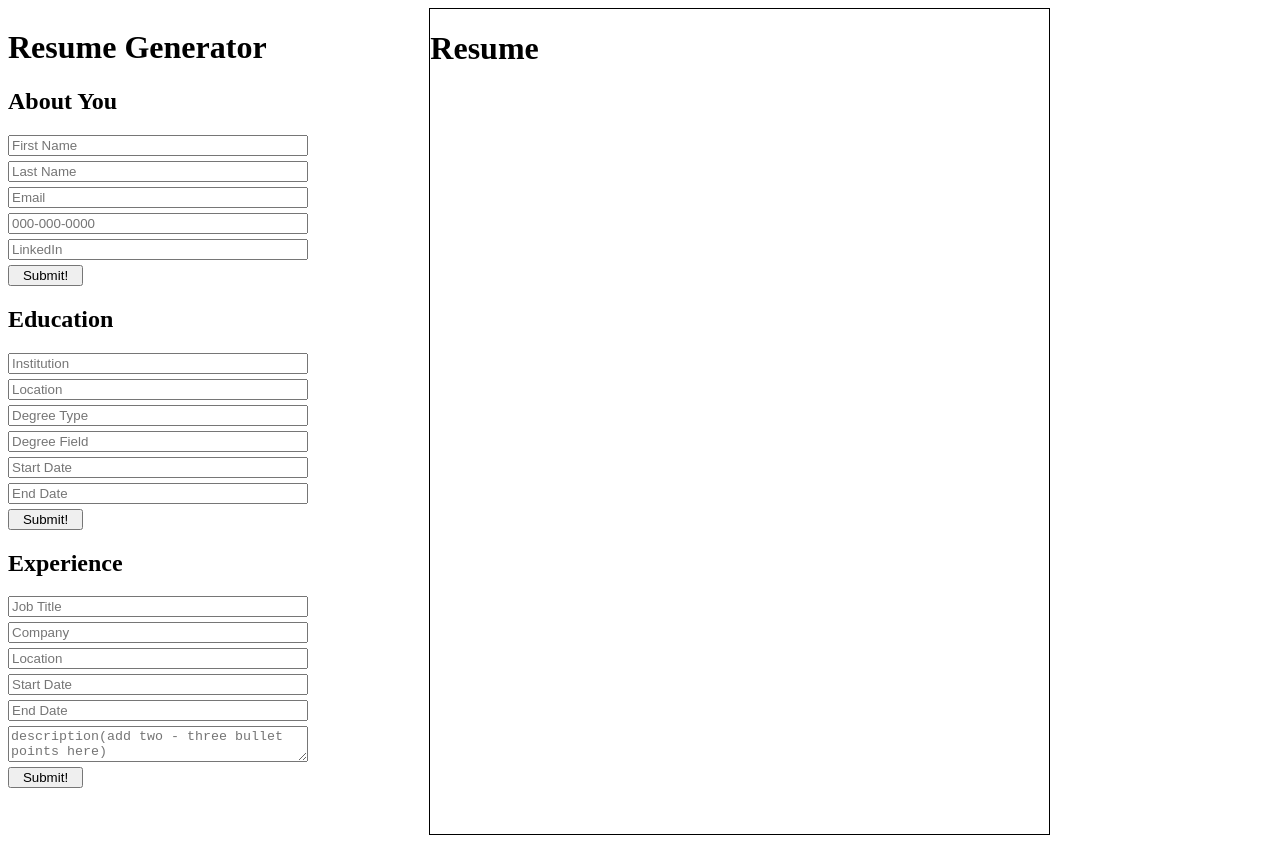
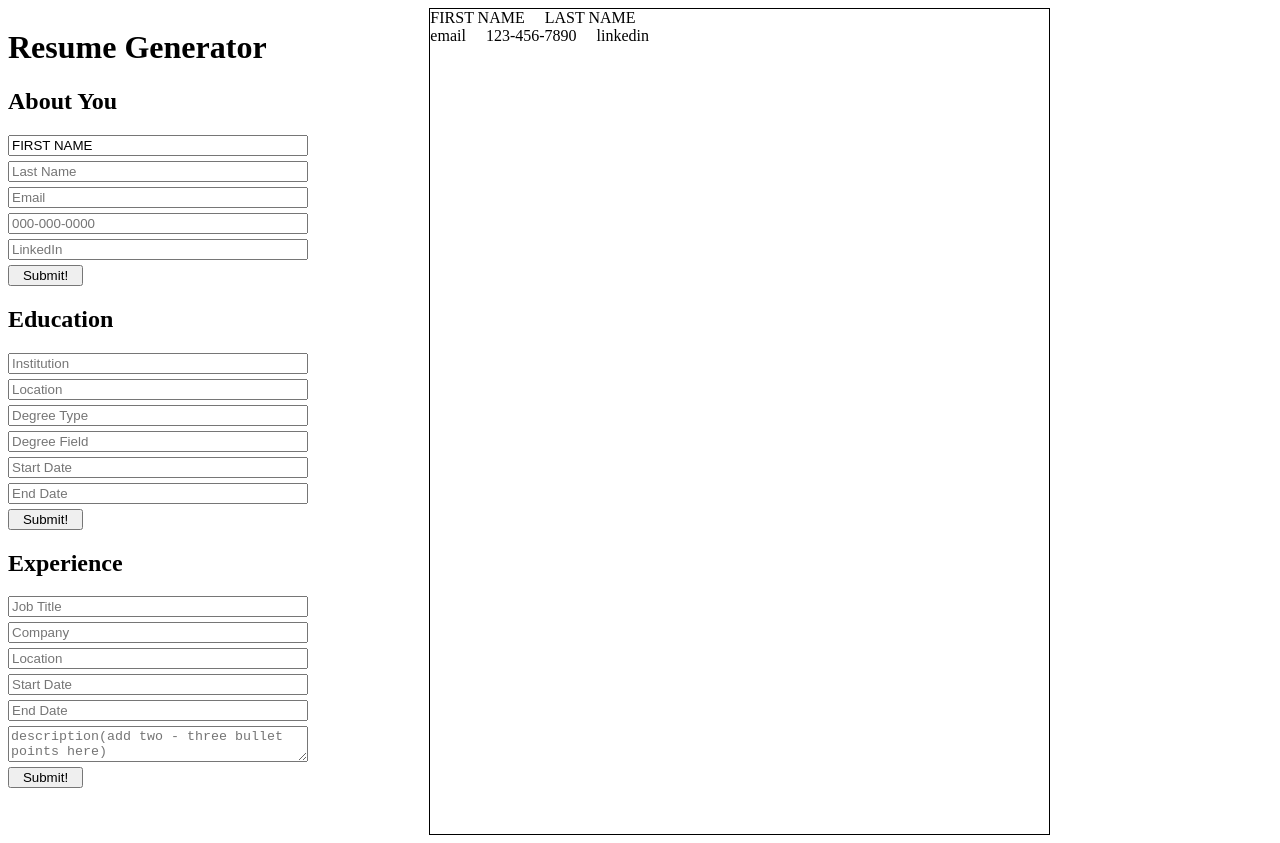
Before and after one commit to olvbrntly/resume-generator, a React (Create React App) app: page / in a window 1280 px wide. Built offline with nearby package versions, Linux system fonts and the light colour scheme.

Commit message:
about form connects to resume

```diff
--- a/src/App.js
+++ b/src/App.js
@@ -8,17 +8,18 @@ import Form from './components/Form'
 
 function App() {
   const [aboutInfo, setAboutInfo] = useState({
-    firstname:'',
-    lastName:'',
-    email:'',
-    phoneNumber:'',
-    linkedIn:'',
+    firstName:'FIRST NAME ',
+    lastName:'LAST NAME',
+    email:'email',
+    phoneNumber:'123-456-7890',
+    linkedIn:'linkedin',
   })
 
   function onSubmitForm(e){
     e.preventDefault();
-    setAboutInfo({...aboutInfo, [e.target.name]: e.target.value})
-    alert('submitted')
+    let info = {
+
+    }
 
   }
 
@@ -28,7 +29,7 @@ function App() {
 
   return (
     <div className="App">
-      <Form  onSubmitForm={onSubmitForm} handleChange={handleChange} />
+      <Form  onSubmitForm={onSubmitForm} handleChange={handleChange} aboutInfo={aboutInfo} />
       <Resume aboutInfo={aboutInfo}/>
     </div>
   );
--- a/src/components/AboutForm.js
+++ b/src/components/AboutForm.js
@@ -1,6 +1,6 @@
 import React from 'react'
 import './Form.css';
-function AboutForm({handleChange,onSubmitForm}){
+function AboutForm({handleChange,onSubmitForm,aboutInfo}){
 
     return(
         <div>
@@ -11,6 +11,7 @@ function AboutForm({handleChange,onSubmitForm}){
                        name="firstName"
                        placeholder='First Name'
                        onChange={handleChange}
+                       value={aboutInfo.firstName}
                        />
                 <input type="text"
                        name='lastName'
--- a/src/components/AboutResume.js
+++ b/src/components/AboutResume.js
@@ -1,16 +1,18 @@
 import React from "react";
+import './Resume.css';
 
-function AboutResume(aboutInfo){
+function AboutResume({aboutInfo}){
     return(
         <div>
-            <div>
-                <div>{[aboutInfo.firstName]}</div>
-
+            <div className="full-name">
+                <div>{aboutInfo.firstName}</div>
+                <div>{aboutInfo.lastName}</div>
             </div>
 
-            <div>
-
-
+            <div className="contact-info">
+                <div>{aboutInfo.email}</div>
+                <div>{aboutInfo.phoneNumber}</div>
+                <div>{aboutInfo.linkedIn}</div>
             </div>
         </div>
     )
--- a/src/components/Form.js
+++ b/src/components/Form.js
@@ -7,7 +7,7 @@ import './Form.css';
 
 
 
-function Form({onSubmitForm,handleChange}){
+function Form({onSubmitForm,handleChange, aboutInfo}){
 
     // function onSubmitForm(){
     //     aboutParentCallback(...aboutInfo);
@@ -16,7 +16,7 @@ function Form({onSubmitForm,handleChange}){
     return(
         <div>
             <h1>Resume Generator</h1>
-            <AboutForm onSubmitForm={onSubmitForm} handleChange={handleChange}/>
+            <AboutForm onSubmitForm={onSubmitForm} handleChange={handleChange} aboutInfo={aboutInfo}/>
             {/* <button onClick={testMessage}>{message}</button> */}
             <EduForm />
             <ExpForm />
--- a/src/components/Resume.css
+++ b/src/components/Resume.css
@@ -3,3 +3,13 @@
     height:825px;
     width:619px;
 }
+
+.full-name{
+    display:flex;
+    gap:20px;
+}
+
+.contact-info{
+    display:flex;
+    gap:20px;
+}
--- a/src/components/Resume.js
+++ b/src/components/Resume.js
@@ -6,7 +6,6 @@ function Resume({aboutInfo}){
 
     return(
         <div className='resume'>
-            <h1>Resume</h1>
             <AboutResume aboutInfo={aboutInfo}/>
         </div>
     )
```
